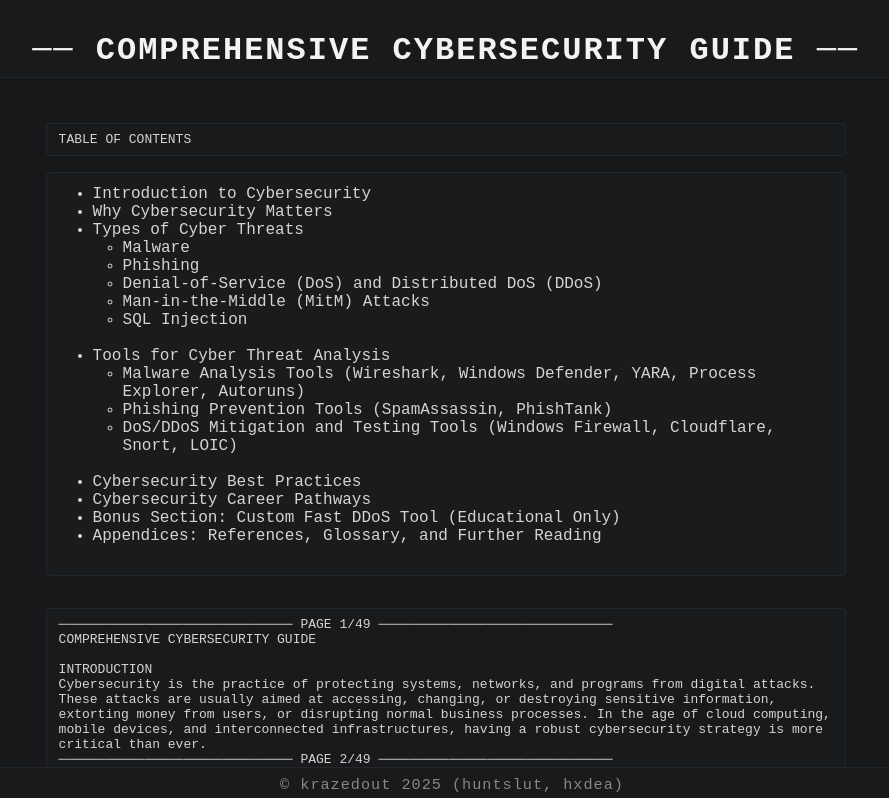
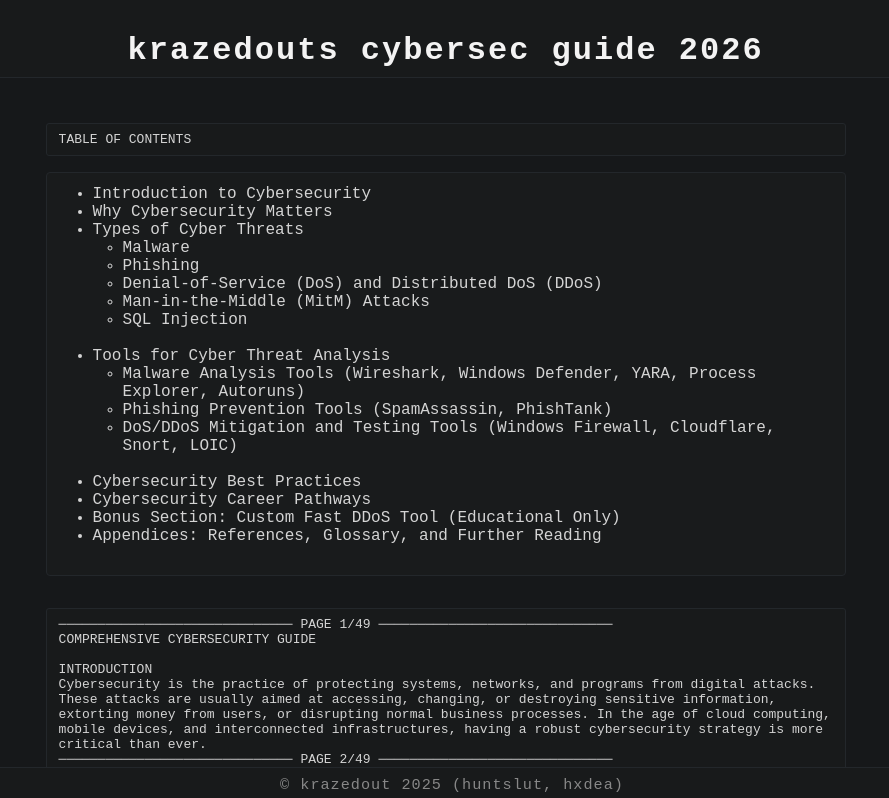
Before and after one commit to krazedout/bio-page-ns, a plain HTML site: page index.html in a window 1280 px wide. Shown: the top 798 px of the page, without its empty margins (188-1077 px from the left). Drawn offline with Linux system fonts and the light colour scheme.

Commit message:
Update index.html

```diff
--- a/index.html
+++ b/index.html
@@ -127,7 +127,7 @@
 </head>
 <body>
   <header>
-    ── COMPREHENSIVE CYBERSECURITY GUIDE ──
+krazedouts cybersec guide 2026
   </header>
   <div id="container">
 <pre>
```
